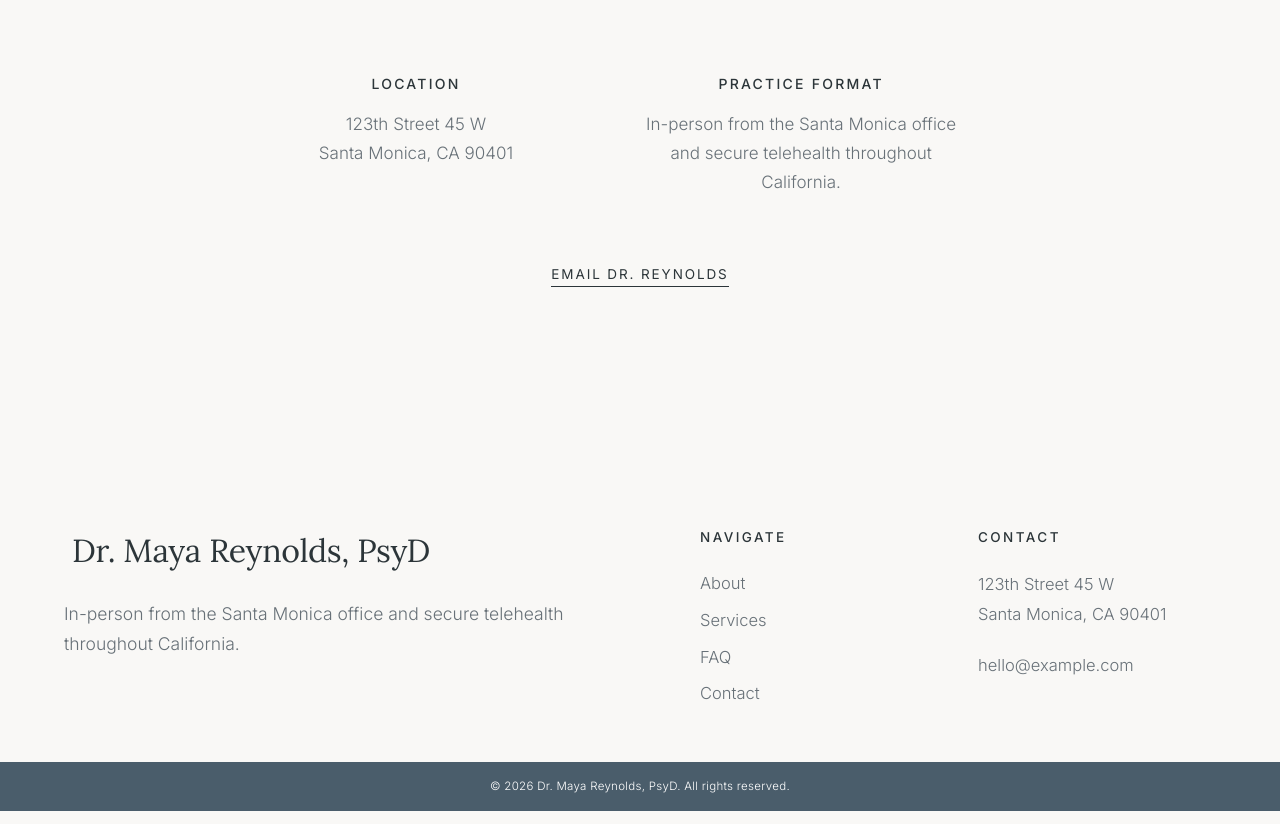
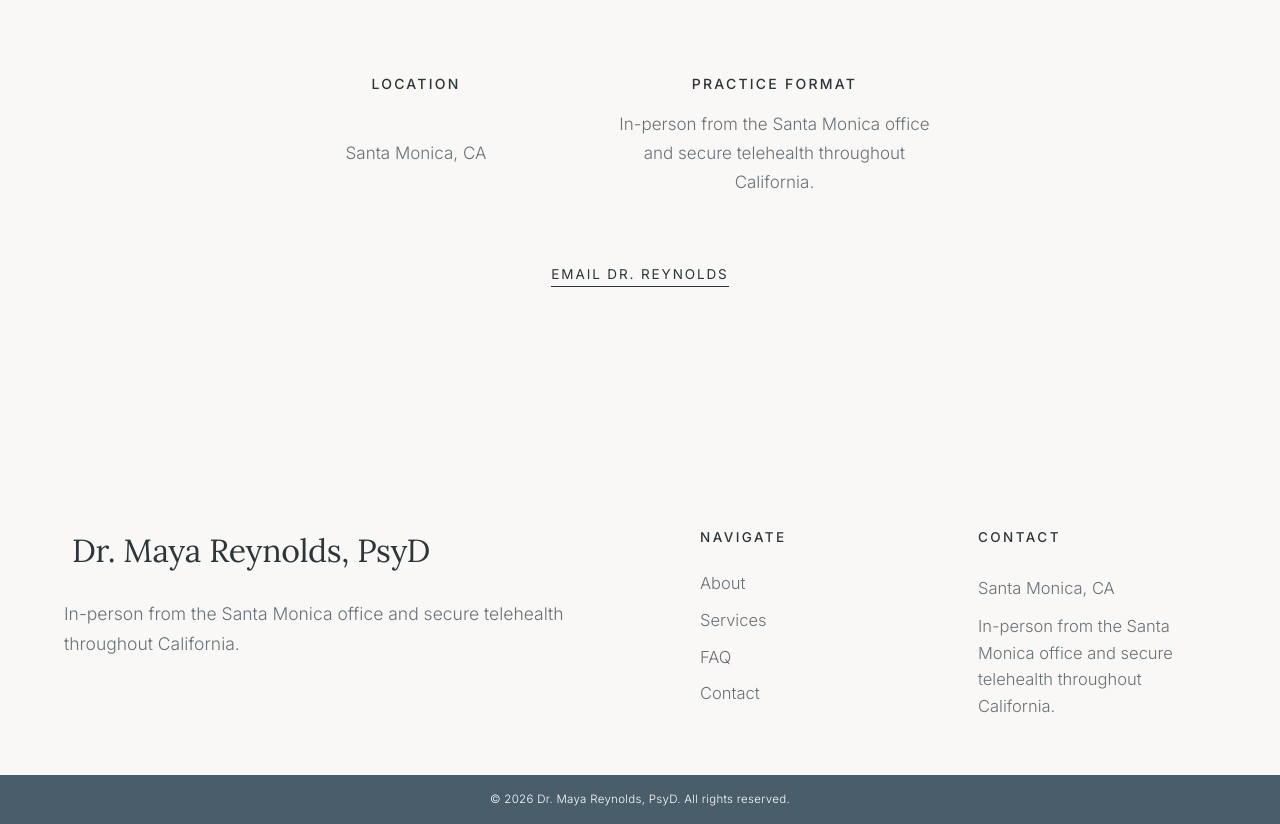
Before and after one commit to BishnuIIIT/Grow-My-Therapy, a Next.js app: page / in a window 1280 px wide. Shown: the part 6434-7258 px from the top of the page. Built offline with nearby package versions, Linux system fonts and the light colour scheme.

Commit message:
fix: ensure absolute profile accuracy by removing placeholder street address and fake emails from footer to adhere to 'do not invent' rule

```diff
--- a/src/components/Footer.tsx
+++ b/src/components/Footer.tsx
@@ -54,15 +54,8 @@ export default function Footer() {
                     <p>{siteConfig.address.street}</p>
                     <p>{siteConfig.address.cityStateZip}</p>
                   </div>
-                  <div className="pt-5 sm:pt-6 space-y-1.5 leading-[1.6]">
-                    <p>
-                      <a
-                        href="mailto:hello@example.com"
-                        className="hover:text-primary transition-colors break-all sm:break-normal"
-                      >
-                        hello@example.com
-                      </a>
-                    </p>
+                  <div className="pt-3 space-y-1.5 leading-[1.6]">
+                    <p className="max-w-[250px]">{siteConfig.practiceFormat}</p>
                   </div>
                 </div>
               </div>
@@ -77,7 +70,7 @@ export default function Footer() {
       <div className="w-full bg-primary">
         <div className="max-w-[1600px] mx-auto px-6 sm:px-12 lg:px-20 xl:px-24 py-4 flex flex-col md:flex-row items-center justify-center font-body text-[11.5px] font-light text-white">
           <div className="flex flex-wrap items-center justify-center gap-x-1.5 gap-y-1 tracking-wide text-center">
-            <span>© {new Date().getFullYear()} {siteConfig.name}. All rights reserved.</span>
+            <span>&copy; {new Date().getFullYear()} {siteConfig.name}. All rights reserved.</span>
           </div>
         </div>
       </div>
--- a/src/data/homepageData.ts
+++ b/src/data/homepageData.ts
@@ -23,8 +23,8 @@ export const siteConfig = {
   description:
     "Dr. Maya Reynolds is a Licensed Clinical Psychologist in Santa Monica, CA, offering in-person and secure telehealth therapy for adults navigating anxiety, trauma, and professional burnout.",
   address: {
-    street: "123th Street 45 W",
-    cityStateZip: "Santa Monica, CA 90401",
+    street: "",
+    cityStateZip: "Santa Monica, CA",
   },
   practiceFormat: "In-person from the Santa Monica office and secure telehealth throughout California.",
 };
```
